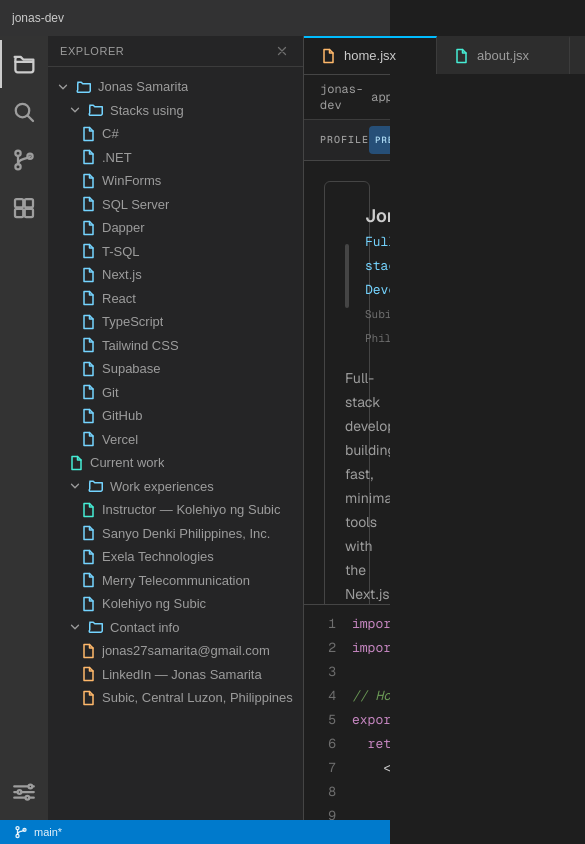
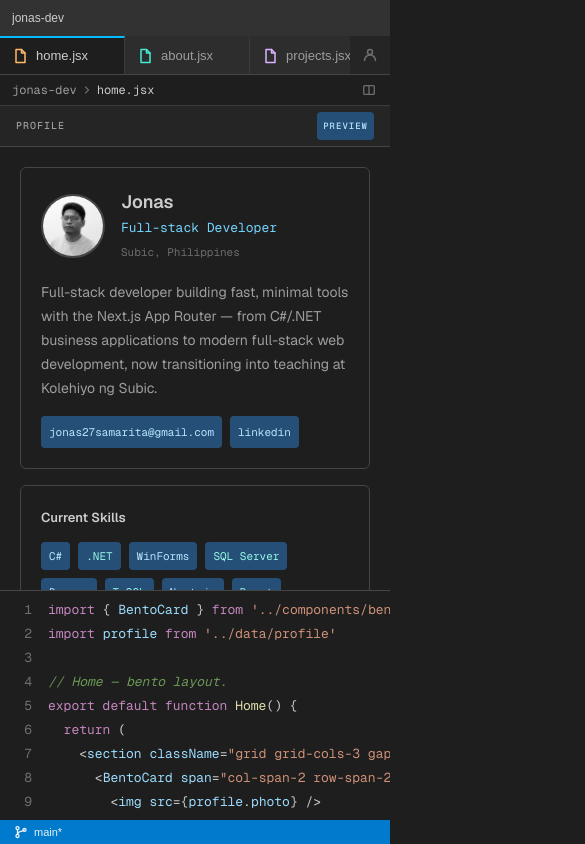
Before and after one commit to JsamaritaGit/jonas-dev, a Next.js app: page / in a window 390 px wide. Shown: the top 844 px of the page, 585 px wide, since content can reach past the window. Built offline with nearby package versions, Linux system fonts and the light colour scheme.

Commit message:
added responsiveness for mobile

```diff
--- a/app/page.js
+++ b/app/page.js
@@ -85,7 +85,7 @@
       previewLabel="Profile"
       preview={
         <>
-          <div className="relative -m-5 flex min-h-[calc(100%+2.5rem)] flex-col overflow-hidden">
+          <div className="relative -m-4 flex min-h-[calc(100%+2rem)] flex-col overflow-hidden md:-m-5 md:min-h-[calc(100%+2.5rem)]">
             {/* Blurred profile photo background
             <div
               aria-hidden
--- a/components/vscode/EditorTabs.jsx
+++ b/components/vscode/EditorTabs.jsx
@@ -12,14 +12,14 @@
 
   return (
     <div className="flex shrink-0 items-stretch bg-editor-soft text-[13px]">
-      <div className="flex min-w-0 flex-1 items-stretch border-b border-chrome-strong">
+      <div className="flex min-w-0 flex-1 items-stretch overflow-x-auto border-b border-chrome-strong">
         {TABS.map((tab) => {
           const active = pathname === tab.path;
           return (
             <Link
               key={tab.path}
               href={tab.path}
-              className={`group relative flex items-center gap-2 border-r border-chrome px-4 py-2 transition-colors ${
+              className={`group relative flex shrink-0 items-center gap-2 border-r border-chrome px-3 py-2 transition-colors md:px-4 ${
                 active
                   ? "border-t-2 border-t-sky-400 bg-editor text-fg"
                   : "border-t-2 border-t-transparent bg-tab-inactive text-fg-muted hover:bg-hover hover:text-fg"
--- a/components/vscode/SidePanel.jsx
+++ b/components/vscode/SidePanel.jsx
@@ -282,7 +282,7 @@
   };
 
   return (
-    <div className="flex shrink-0">
+    <div className="hidden shrink-0 md:flex">
       {/* Activity bar */}
       <aside className="flex w-12 flex-col items-center bg-activity-bar py-1 text-fg-muted">
         {VIEWS.map((v) => {
--- a/components/vscode/editor.jsx
+++ b/components/vscode/editor.jsx
@@ -47,22 +47,28 @@
       className="flex h-full min-h-0 flex-col font-mono text-[13px] leading-6"
     >
       {/* Breadcrumb bar (like VS Code) */}
-      <div className="flex shrink-0 items-center gap-1 border-b border-chrome bg-editor px-4 py-1.5 text-xs text-fg-muted">
-        <span className="cursor-pointer hover:text-fg">jonas-dev</span>
-        <ChevronRightIcon className="h-3 w-3 text-fg-dim" />
-        <span className="cursor-pointer hover:text-fg">app</span>
-        <ChevronRightIcon className="h-3 w-3 text-fg-dim" />
-        <span className="cursor-pointer hover:text-fg">pages</span>
-        <ChevronRightIcon className="h-3 w-3 text-fg-dim" />
-        <span className="text-fg">{filename}</span>
-        <span className="ml-2 rounded-sm bg-selection px-1.5 py-0.5 text-[10px] text-sky-200">
+      <div className="flex min-w-0 shrink-0 items-center gap-1 overflow-x-auto border-b border-chrome bg-editor px-3 py-1.5 text-xs text-fg-muted md:px-4">
+        <span className="cursor-pointer whitespace-nowrap hover:text-fg">
+          jonas-dev
+        </span>
+        <ChevronRightIcon className="h-3 w-3 shrink-0 text-fg-dim" />
+        <span className="hidden cursor-pointer whitespace-nowrap hover:text-fg md:inline">
+          app
+        </span>
+        <ChevronRightIcon className="hidden h-3 w-3 shrink-0 text-fg-dim md:inline" />
+        <span className="hidden cursor-pointer whitespace-nowrap hover:text-fg md:inline">
+          pages
+        </span>
+        <ChevronRightIcon className="hidden h-3 w-3 shrink-0 text-fg-dim md:inline" />
+        <span className="whitespace-nowrap text-fg">{filename}</span>
+        <span className="ml-2 hidden shrink-0 rounded-sm bg-selection px-1.5 py-0.5 text-[10px] text-sky-200 sm:inline">
           {language}
         </span>
         <div className="flex-1" />
         <button
           title="Reset split to 50 / 50"
           onClick={() => setPreviewPct(50)}
-          className="rounded-sm p-0.5 text-fg-dim hover:bg-hover hover:text-fg"
+          className="shrink-0 rounded-sm p-0.5 text-fg-dim hover:bg-hover hover:text-fg"
         >
           <SplitIcon className="h-3.5 w-3.5" />
         </button>
@@ -112,7 +118,7 @@
           Preview
         </span>
       </div>
-      <div className="min-h-0 flex-1 overflow-y-auto p-5 font-sans">
+      <div className="min-h-0 flex-1 overflow-y-auto p-4 font-sans md:p-5">
         {children}
       </div>
     </section>
```
